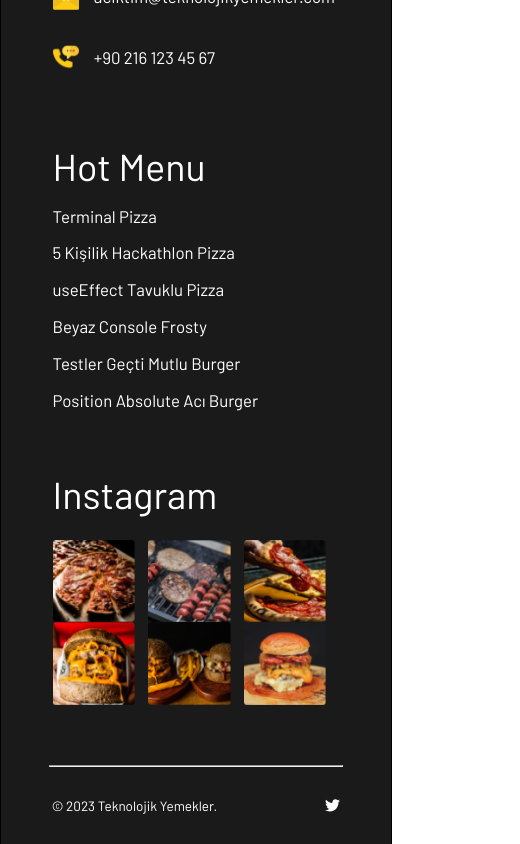
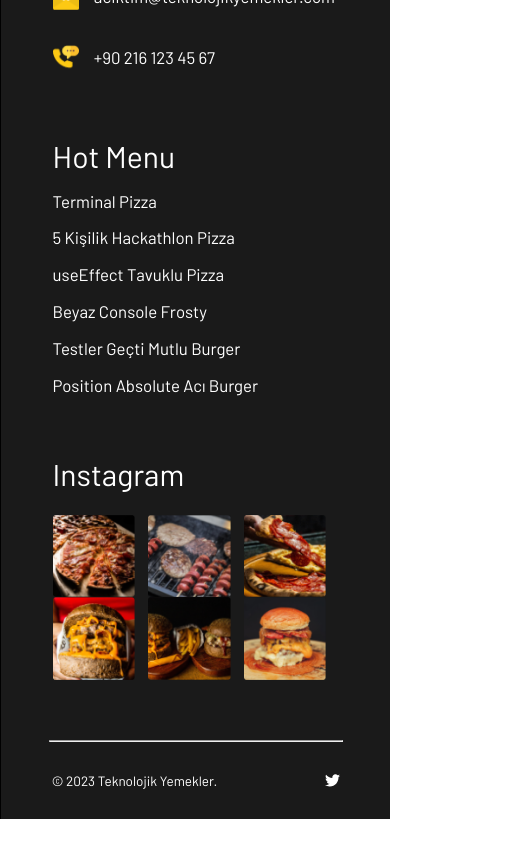
Before and after one commit to EzgiUOztuna/PizzaProject-s8, a React (Vite) app: page / in a window 390 px wide. Shown: the part 3103-3947 px from the top of the page, 520 px wide, since content can reach past the window. After the commit the page ends 3922 px from the top, so only its background shows below. Built offline with nearby package versions, Linux system fonts and the light colour scheme; a web font is replaced by a local one.

Commit message:
Home responsive finished

```diff
--- a/src/components/Footer.css
+++ b/src/components/Footer.css
@@ -217,7 +217,7 @@
     }
 
     .footer-second-col h1 {
-        font-size: 2.5rem;
+        font-size: 2rem;
         text-align: left;
     }
 
@@ -238,7 +238,7 @@
     }
 
     .footer-third-col h1 {
-        font-size: 2.5rem;
+        font-size: 2rem;
         text-align: left;
         margin: 0;
         padding-bottom: 1.5rem;
--- a/src/components/Home.css
+++ b/src/components/Home.css
@@ -104,6 +104,7 @@ html {
     .container {
         max-width: 36rem;
         height: auto;
+        overflow: hidden;
     }
 
     .home-logo {
```
